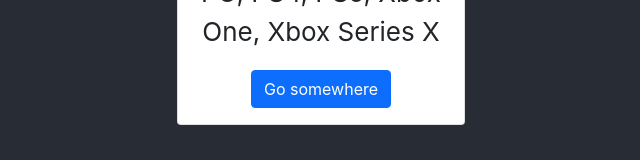
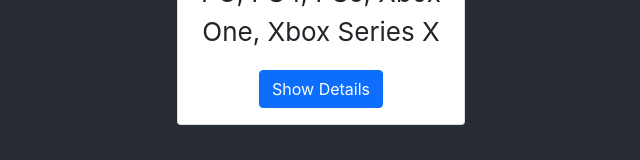
Before and after one commit to edgonzalez-9/AchievementHunter, a React (Create React App) app in the folder ah/: page / in a window 1280 px wide. Shown: the part 524-684 px from the top of the page, without its empty margins (319-959 px from the left). Built offline with nearby package versions, Linux system fonts and the light colour scheme.

Commit message:
changed components of the card

```diff
--- a/ah/src/Components/GameCard.js
+++ b/ah/src/Components/GameCard.js
@@ -8,8 +8,8 @@
             <img src={gameData.image} class="card-img-top" alt="..."></img>
             <div class="card-body">
                 <h5 class="card-title">{gameData.title}</h5>
-                <p class="Card-text">{gameData.platforms}</p>
-                <a href="#" class="btn btn-primary">Go somewhere</a>
+                <p class="card-text">{gameData.platforms}</p>
+                <a class="btn btn-primary">Show Details</a>
             </div>
         </div>
     );
```
